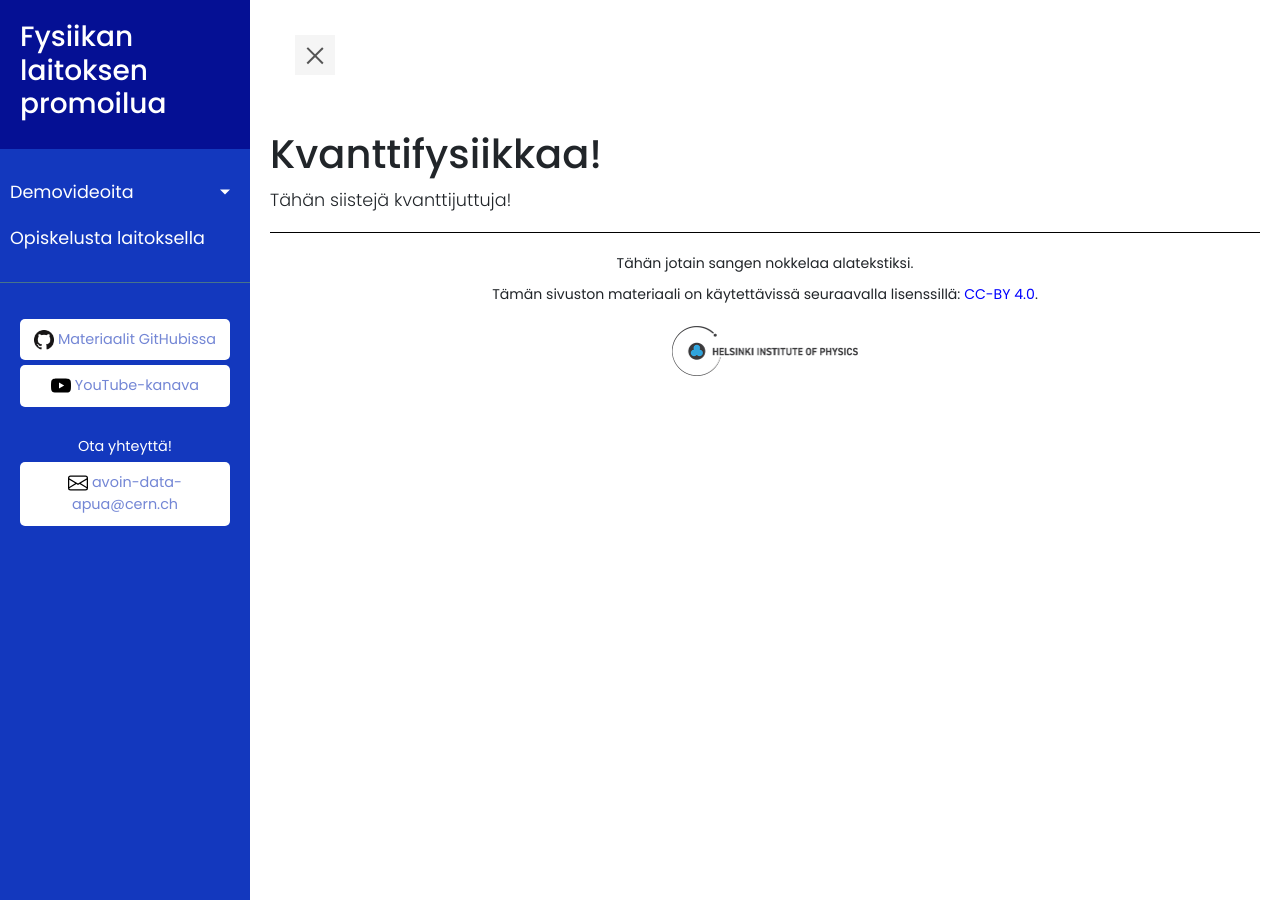
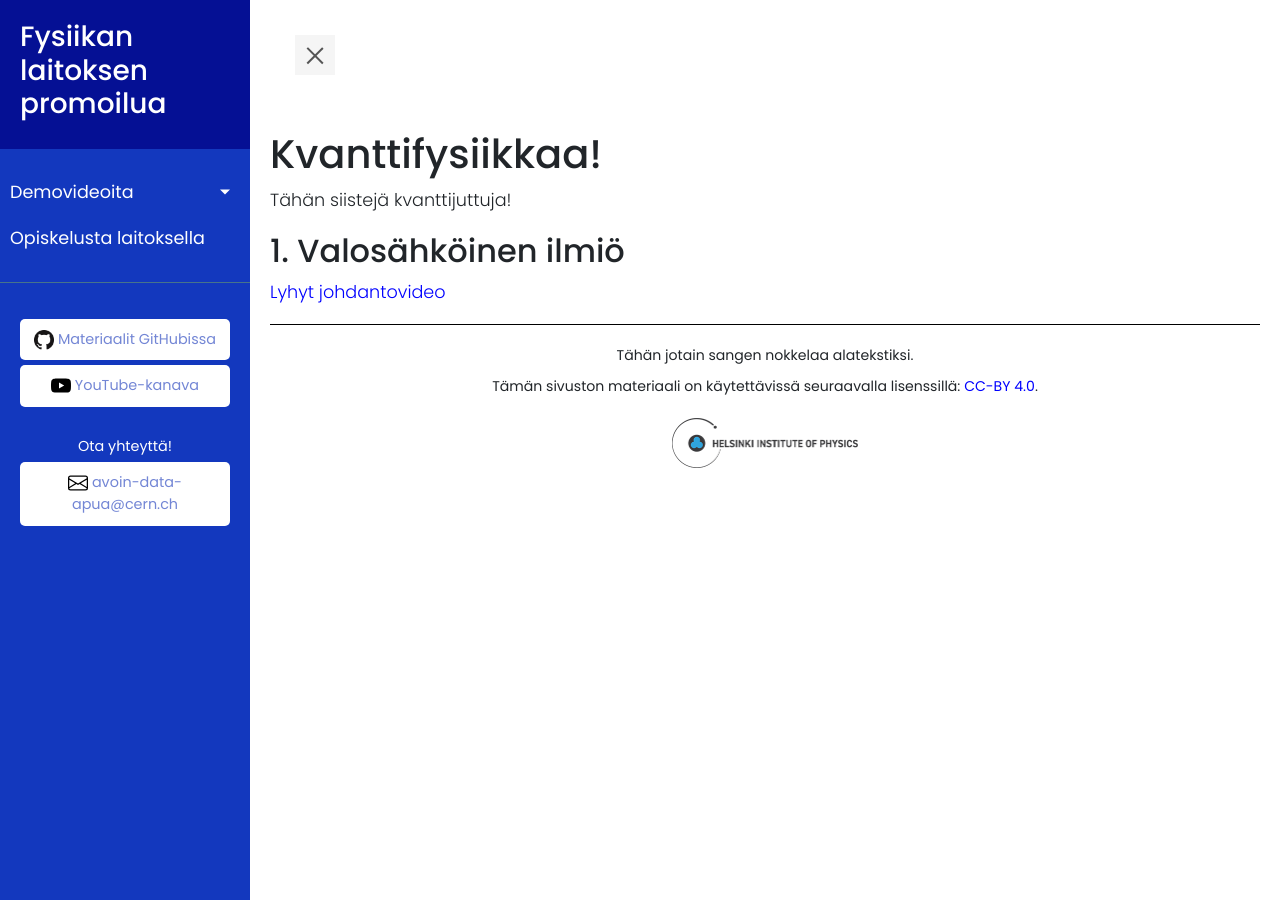
Before and after one commit to fystiedekasvatus/fystiedekasvatus.github.io, a Jekyll site: the page built from fi/data/kvantti.md, in a window 1280 px wide. Built offline with Jekyll 4.4.1, drawn with Linux system fonts in a browser that asks for light colours; nearby versions of some CDN libraries.

Commit message:
Update kvantti.md

```diff
--- a/fi/data/kvantti.md
+++ b/fi/data/kvantti.md
@@ -8,3 +8,7 @@ category: data
 # Kvanttifysiikkaa!
 
 Tähän siistejä kvanttijuttuja!
+
+## 1. Valosähköinen ilmiö
+
+[Lyhyt johdantovideo](https://www.youtube.com/watch?v=yqrXSLt5U1U)
```
